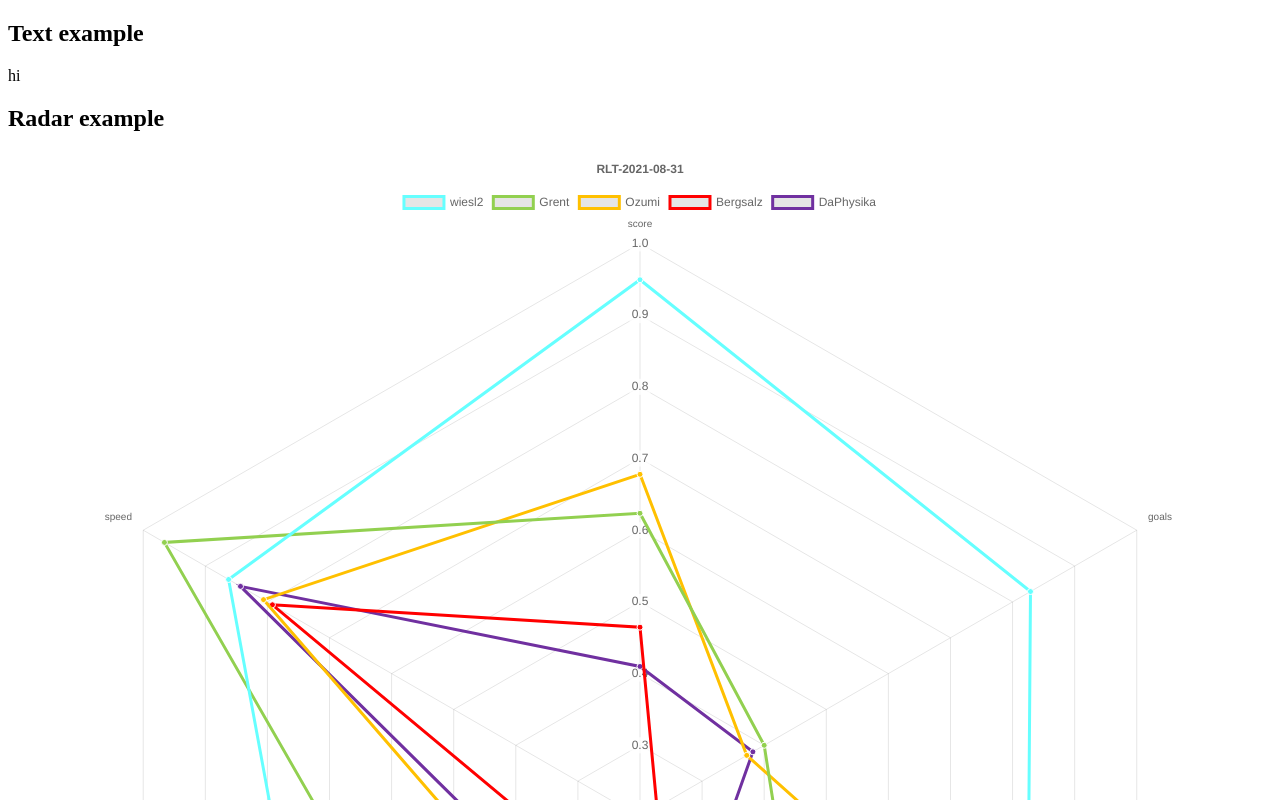
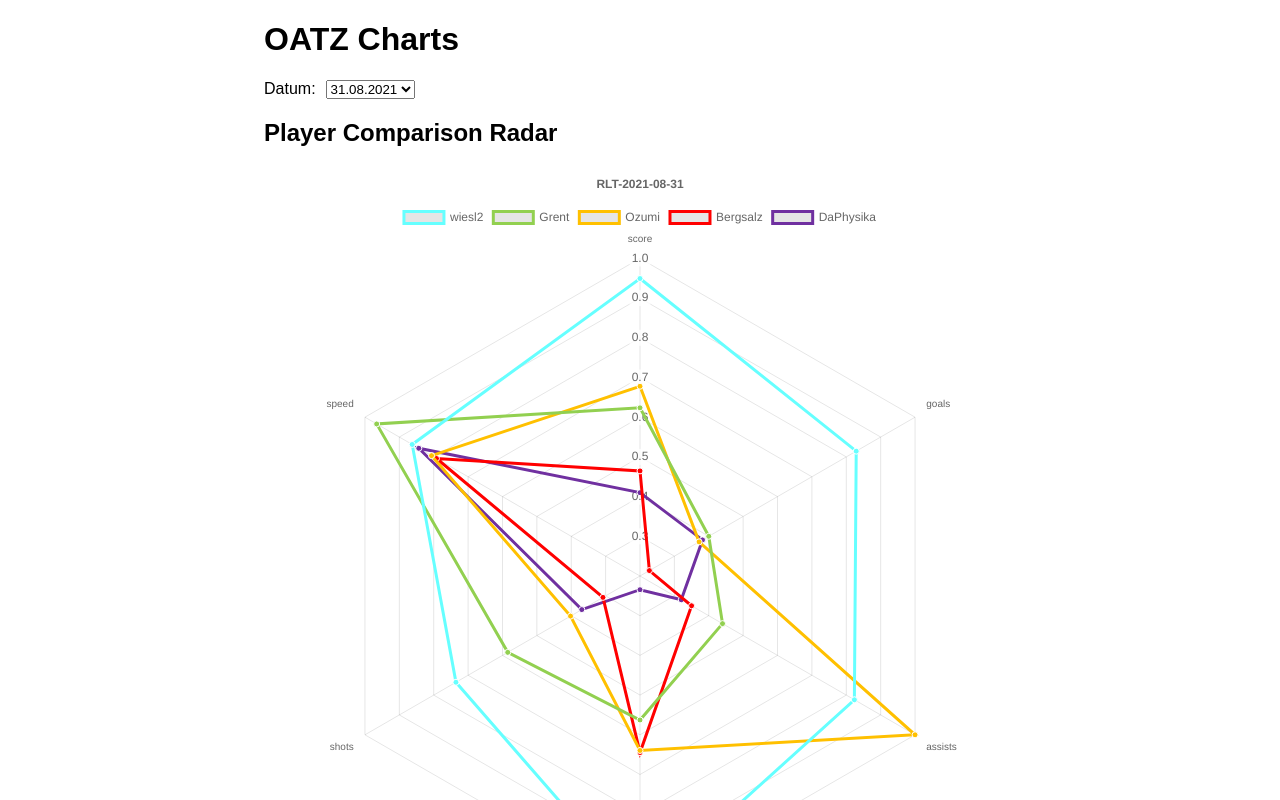
Before and after one commit to mjhalwa/oatzcharts, a React (Create React App) app in the folder oatz-charts/: page / in a window 1280 px wide. Shown: the top 800 px of the page. Built offline with nearby package versions, Linux system fonts and the light colour scheme.

Commit message:
adds day selector; connects day selection with radar chart; updates frontend; adds some css

```diff
--- a/oatz-charts/src/App.css
+++ b/oatz-charts/src/App.css
@@ -0,0 +1,8 @@
+.app {
+  font-family: Arial, Helvetica, sans-serif;
+  margin: 0 20vw;
+}
+
+.app form label {
+  padding-right: 10px;
+}
--- a/oatz-charts/src/App.tsx
+++ b/oatz-charts/src/App.tsx
@@ -1,40 +1,43 @@
-import React from 'react';
+import React, { SelectHTMLAttributes } from 'react';
 import './App.css';
-import {ChartExample} from './examples'
+// import {ChartExample} from './examples'
 import {data} from './read-data';
-import {calcStats} from './analysis';
+// import {calcStats} from './analysis';
 import {RLTRadar} from './RLTRadar';
-
-//let arr = [1,2,3];
-
-//const dataItems = Object.keys(data).map((val) => <li>{val}</li>);
-const dataItems = data.map((val, index) => <li>{index}: {val.name}</li>);
-
-
-let stats = calcStats(data);
-
 
 type AppProps = {
 
 };
 
 type AppStates = {
-
+  selectedDayIndex: number;
 };
 
 class App extends React.Component<AppProps, AppStates> {
   state = {
-
+    selectedDayIndex: 0 //!< latest day
+  }
+  // see https://reactjs.org/docs/forms.html#the-select-tag
+  handleDaySelectionChange(event: React.ChangeEvent<HTMLSelectElement>): void {
+    this.setState( {selectedDayIndex: Number(event.target.value)} );
   }
   render() {
     return (
       <main className="app">
-        <h2>Text example</h2>
-        <p>hi</p>
-        <h2>Radar example</h2>
+        <h1>OATZ Charts</h1>
+
+        <form>
+          <label>Datum:</label>
+          <select value={this.state.selectedDayIndex} onChange={(event) => {this.handleDaySelectionChange(event);}}>
+            {data.map((val,index) => <option value={index} key={val.name}>{val.name.split("-").slice(1).reverse().reduce( (prev,curr) => {return `${prev}.${curr}`}, '').slice(1)}</option> )}
+          </select>
+        </form>
+
+        <section>
+          <h2>Player Comparison Radar</h2>
           <RLTRadar
             data={
-            data[0].players.map( p => {
+              data[this.state.selectedDayIndex].players.map( p => {
                 return {
                   player: p.name,
                   measures: Object.entries(p.measures).map( ([k, m]) => {return {name: k, value: m.avg.value};} )
@@ -42,16 +45,13 @@ class App extends React.Component<AppProps, AppStates> {
               })
             }
             allData={data}
-          title={data[0].name}
+            title={data[this.state.selectedDayIndex].name}
             />
-        <h2>Chart example</h2>
-        <ChartExample />
-        <h2>Data Example</h2>
-        {Array(data.length).keys()}
-        <ul>
-          {dataItems}
-        </ul>
-        <p>there</p>
+        </section>
+
+        <section>
+          <h2>Each Player Performance Radar</h2>
+        </section>
       </main>
     );
   }
```
Lines whose indentation alone changed are shown as unchanged.
